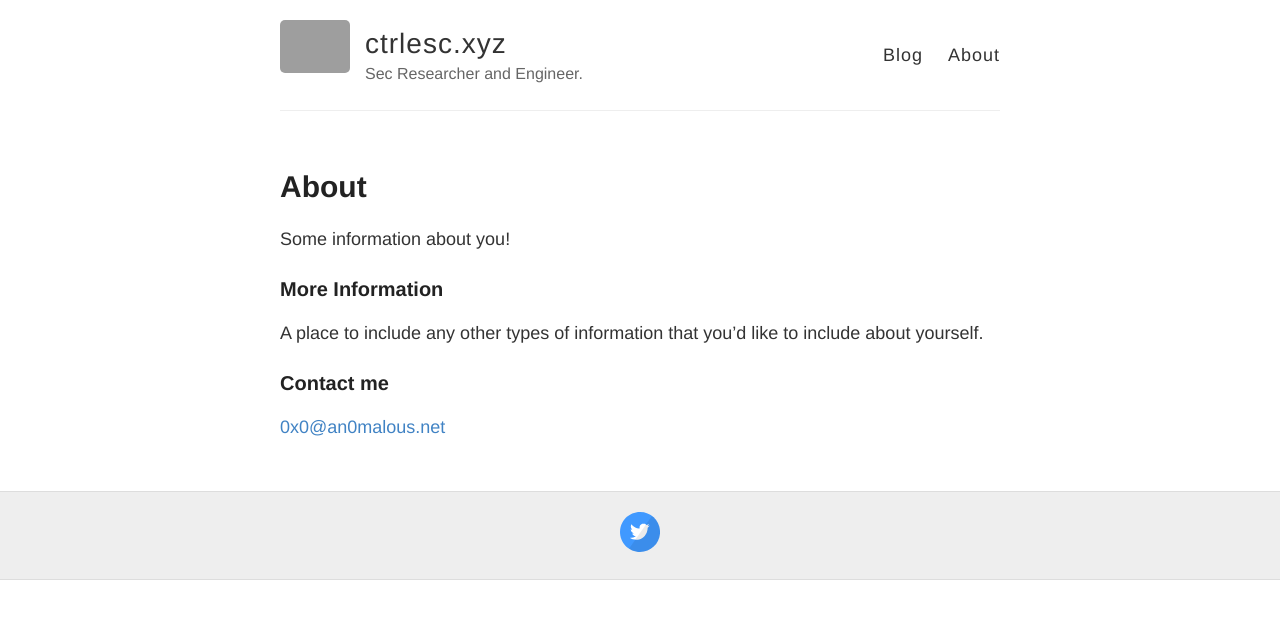
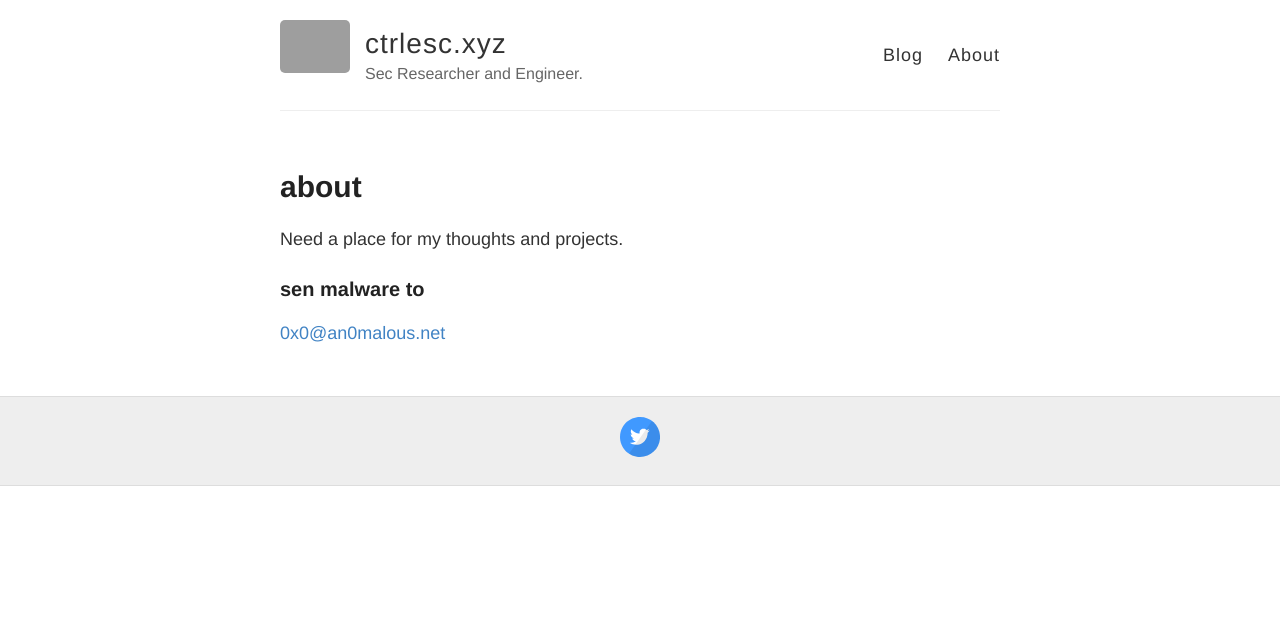
Before and after one commit to jasalinasjr/ctrlesc.xyz, a Jekyll site: the page built from about.md, in a window 1280 px wide. Shown: the top 619 px of the page. Built offline with Jekyll 4.4.1, drawn with Linux system fonts in a browser that asks for light colours; grey boxes are pictures that could not be loaded.

Commit message:
update about

```diff
--- a/about.md
+++ b/about.md
@@ -1,15 +1,11 @@
 ---
 layout: page
-title: About
+title: about
 permalink: /about/
 ---
 
-Some information about you!
+Need a place for my thoughts and projects.
 
-### More Information
-
-A place to include any other types of information that you'd like to include about yourself.
-
-### Contact me
+### sen malware to
 
 [0x0@an0malous.net](mailto:0x0@an0malous.net)
```
